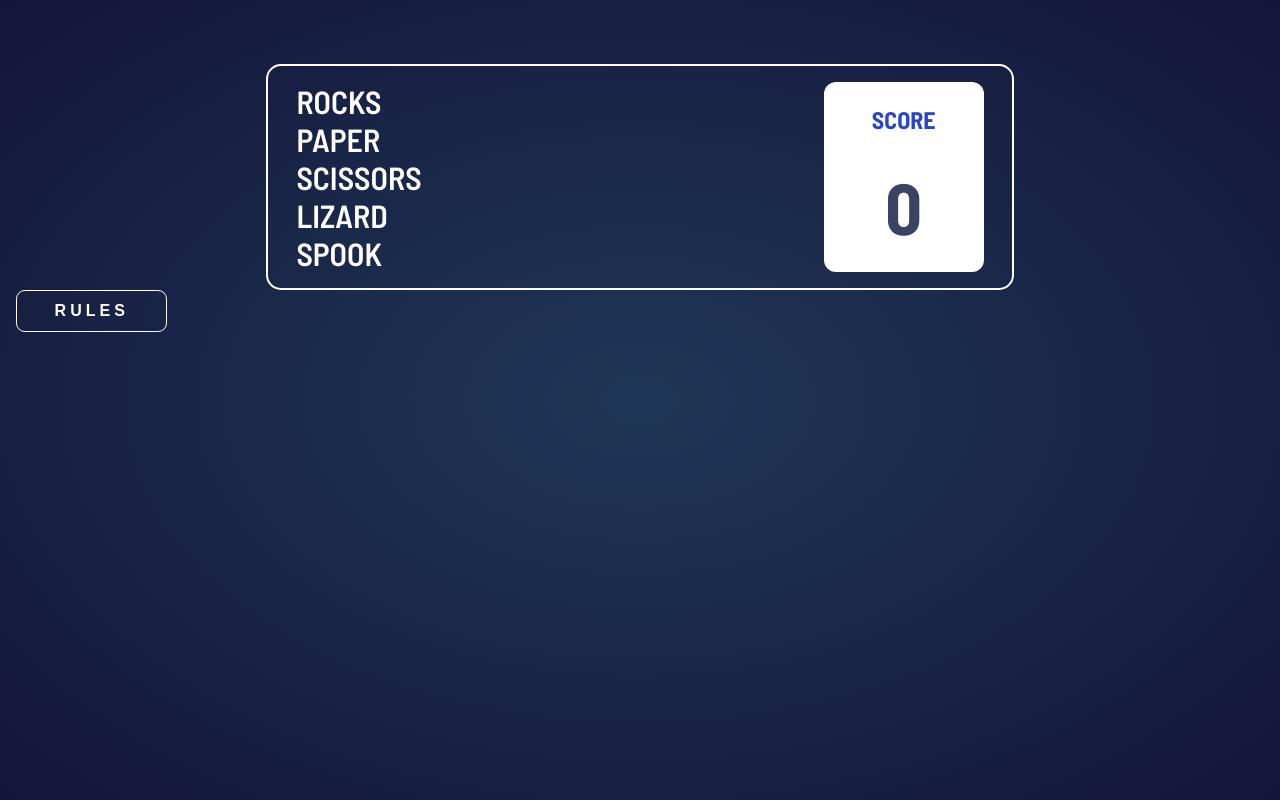
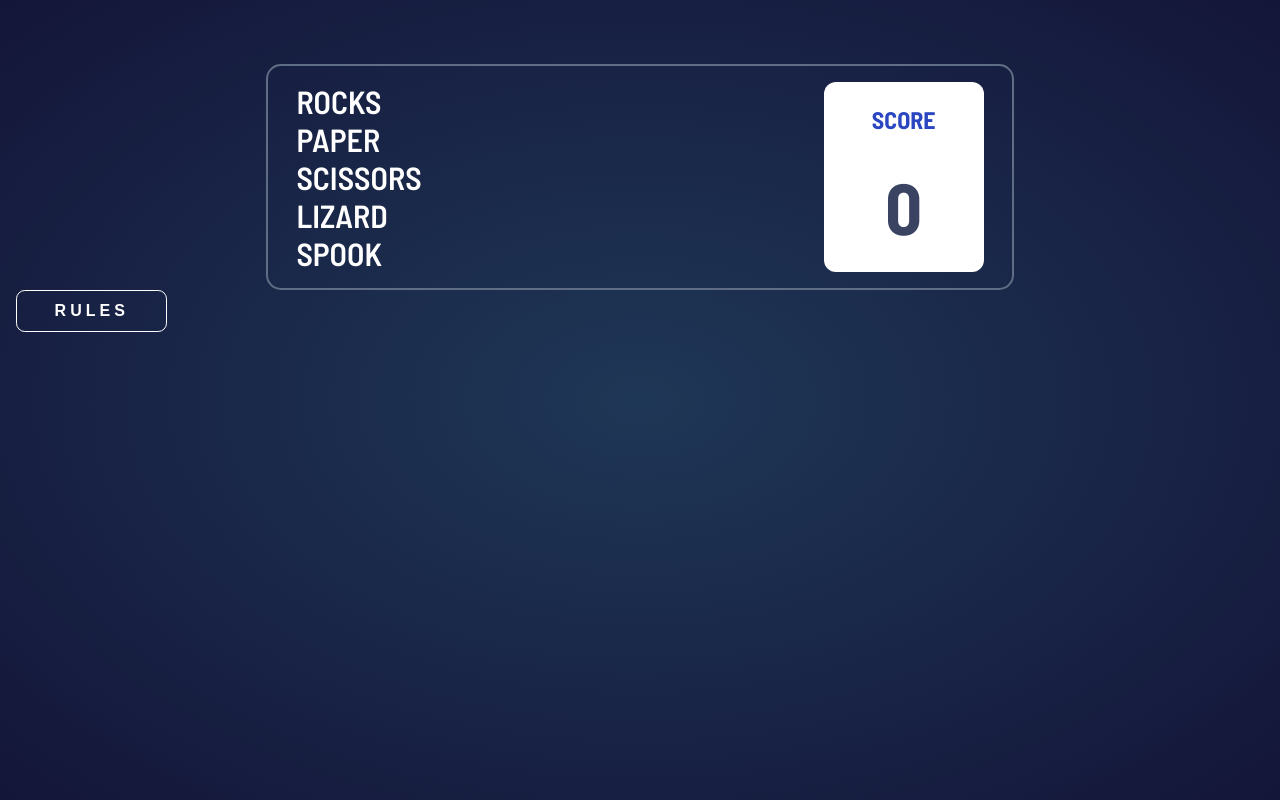
Before and after one commit to GSterczewski/fm-rock-paper-scissors, a Vue app: page / in a window 1280 px wide. Built offline with nearby package versions, Linux system fonts and the light colour scheme.

Commit message:
change border color

```diff
--- a/src/components/VHeader.vue
+++ b/src/components/VHeader.vue
@@ -33,7 +33,7 @@ h1{
     justify-content: space-between;
     margin:0 auto;
     padding: 1rem 1.8rem;
-    border: 2px solid white;
+    border: 2px solid var(--color-header-outline);
     border-radius:15px;
     color: var(--color-white);
 
```
